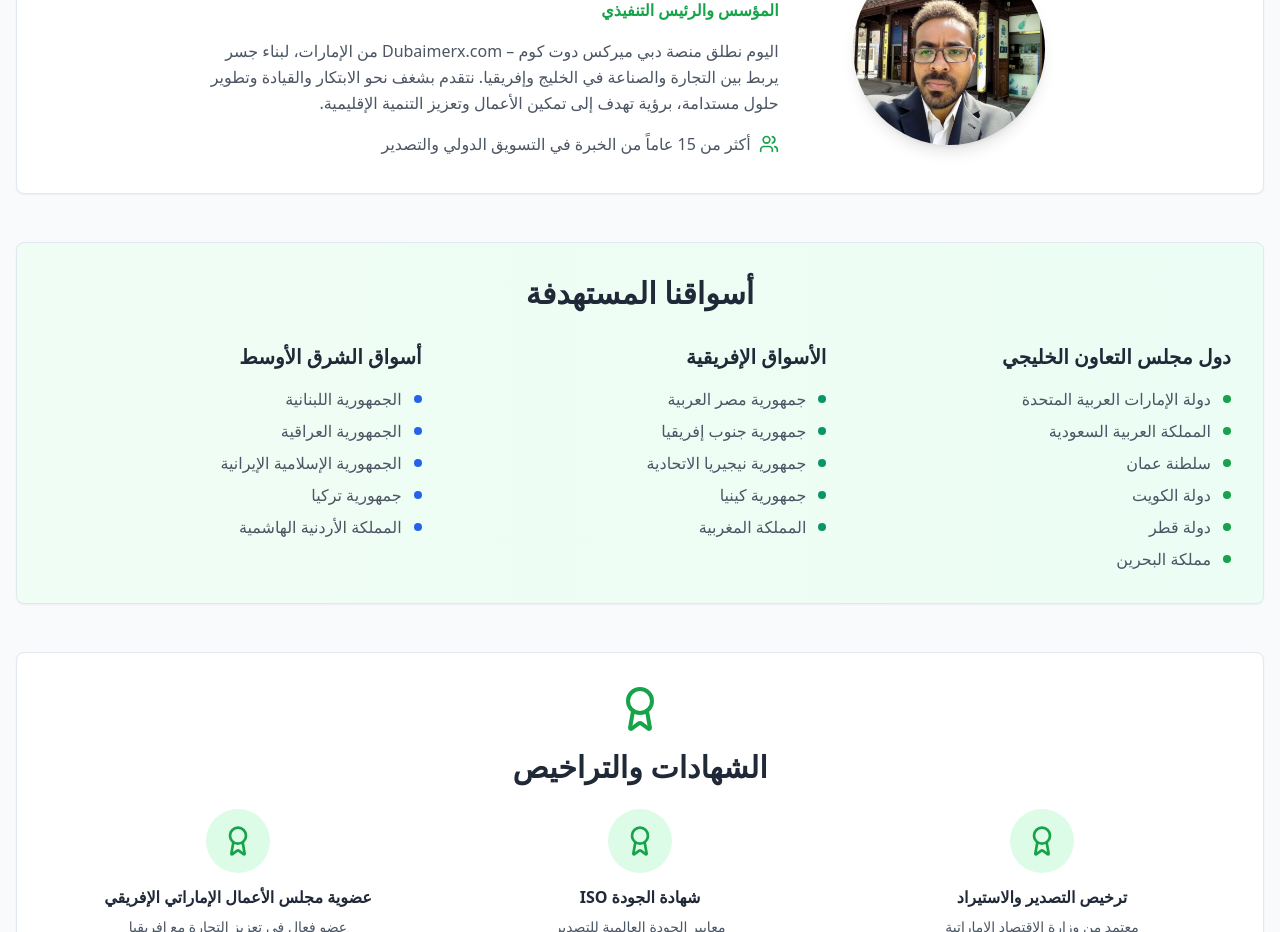
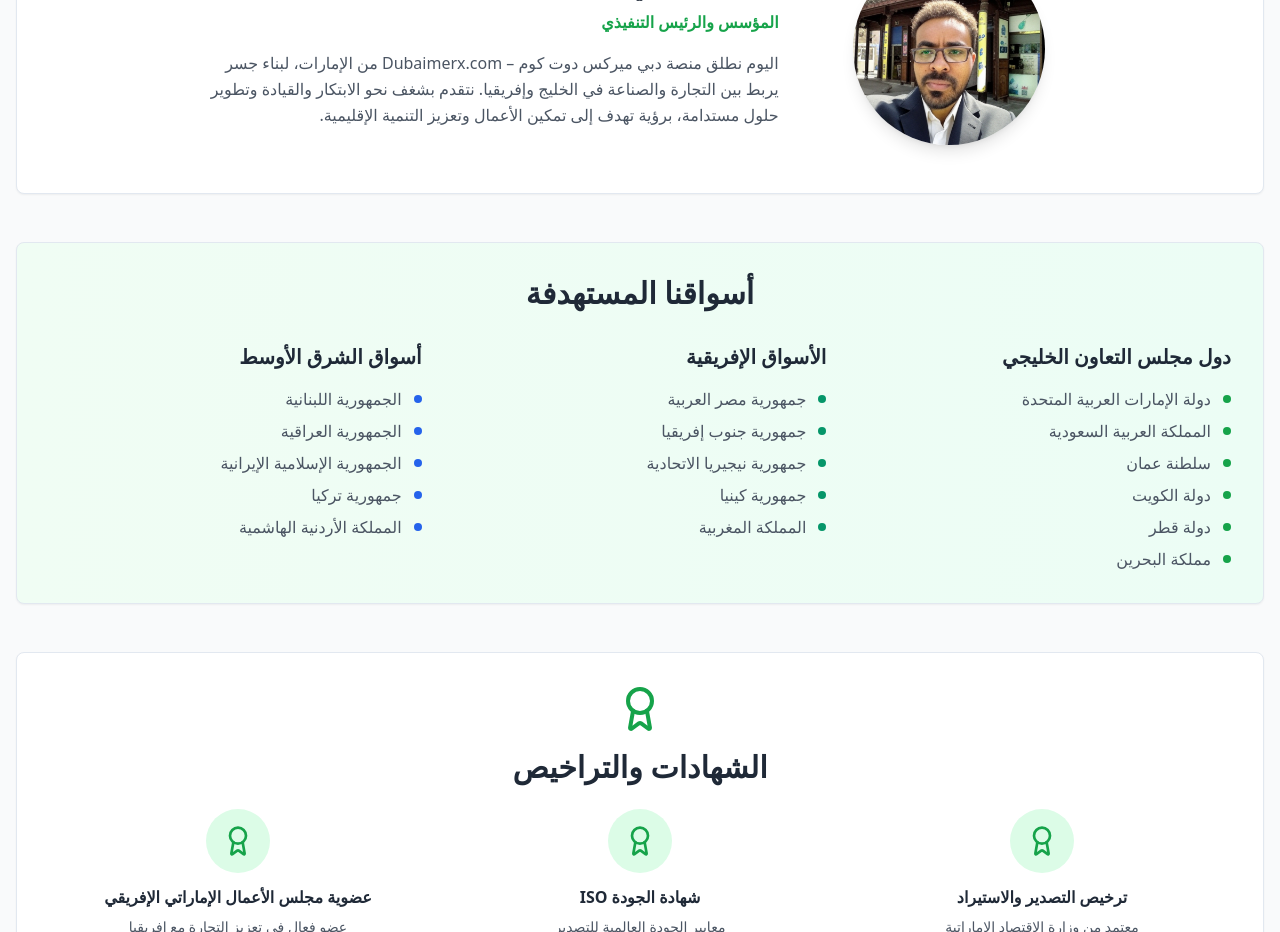
Before and after one commit to MohamedMustafa86/emirates-trade-link, a React (Vite) app: page /about in a window 1280 px wide. Shown: the part 1240-2172 px from the top of the page. Built offline with nearby package versions, Linux system fonts and the light colour scheme.

Commit message:
Remove circled text

```diff
--- a/src/pages/About.tsx
+++ b/src/pages/About.tsx
@@ -141,10 +141,6 @@ const About = () => {
                       <p className="text-gray-600 leading-relaxed mb-4">
                         {getTranslation("founderDescription", currentLanguage)}
                       </p>
-                      <div className="flex items-center">
-                        <Users className="h-5 w-5 text-green-600 ml-2" />
-                        <span className="text-gray-600">{getTranslation("experienceYears", currentLanguage)}</span>
-                      </div>
                     </div>
                   </div>
                 </div>
```
